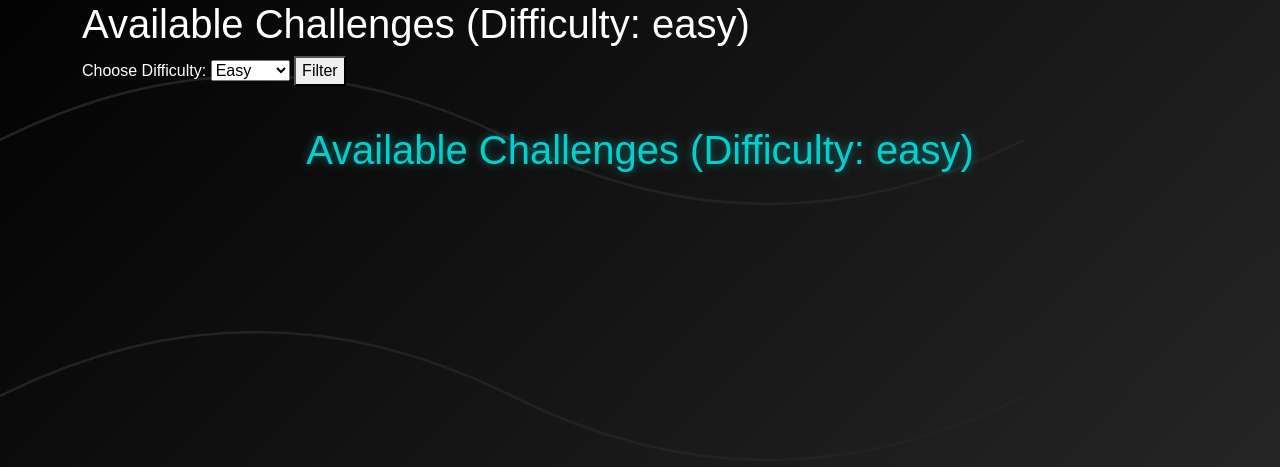
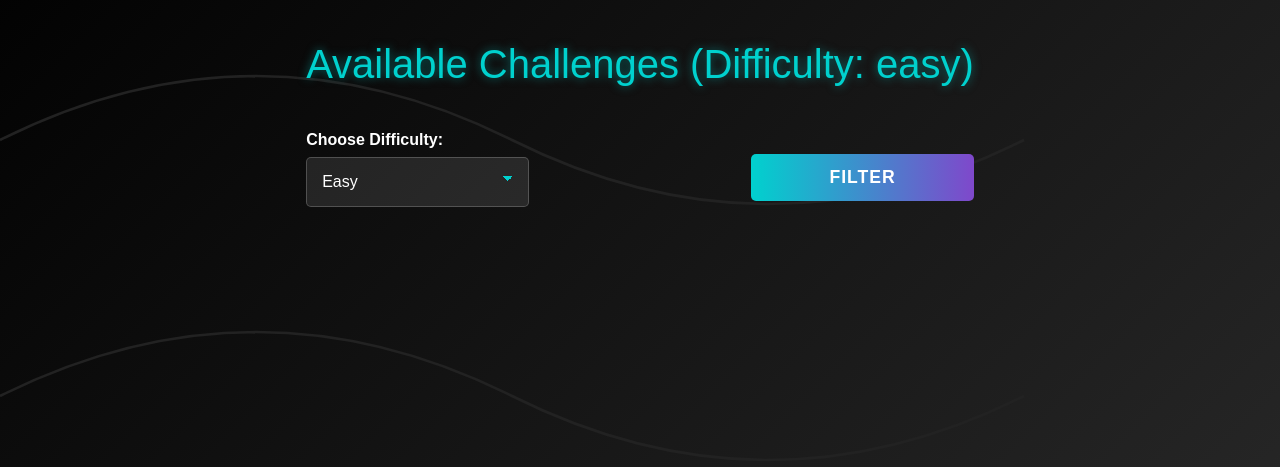
Before and after one commit to Vasileios20/JobAppTracker, a Django app: page /code-challenge/ in a window 1280 px wide. Shown: the part 116-583 px from the top of the page. Run offline with Django 4.2, Linux system fonts and the light colour scheme; data that the repository does not hold is empty; some libraries are stand-ins or nearby versions.

Commit message:
Refactor challenge_list.html to improve UI and UX

```diff
--- a/code_challenge/templates/challenge_list.html
+++ b/code_challenge/templates/challenge_list.html
@@ -2,19 +2,25 @@
 
 {% block content %}
 <div class="container">
-   <h1>Available Challenges (Difficulty: {{ difficulty }})</h1>
-   <form method="get" action="">
-      <label for="difficulty">Choose Difficulty:</label>
-      <select name="difficulty" id="difficulty">
+
+   <ul class="list-group">
+      <div class="cc-container">
+         <h1 class="cc-title">Available Challenges (Difficulty: {{ difficulty }})</h1>
+         <form method="get" action="" class="d-flex align-items-center">
+            <div class="jad-form-group w-50">
+               <label for="difficulty" class="jad-label">Choose Difficulty:</label>
+               <select name="difficulty" id="difficulty" class="jad-input">
                   <option value="easy" {% if difficulty == 'easy' %}selected{% endif %}>Easy</option>
                   <option value="medium" {% if difficulty == 'medium' %}selected{% endif %}>Medium</option>
                   <option value="hard" {% if difficulty == 'hard' %}selected{% endif %}>Hard</option>
                </select>
-      <button type="submit">Filter</button>
+
+            </div>
+            <div class="d-flex w-100">
+               <button type="submit" class="cta-button glow-button start-tracking ms-auto my-auto w-50 ">Filter</button>
+            </div>
+
          </form>
-   <ul class="list-group">
-<div class="cc-container">
-   <h1 class="cc-title">Available Challenges (Difficulty: {{ difficulty }})</h1>
 
          <ul class="cc-list">
             {% for challenge in challenges %}
```
Lines whose indentation alone changed are shown as unchanged.
